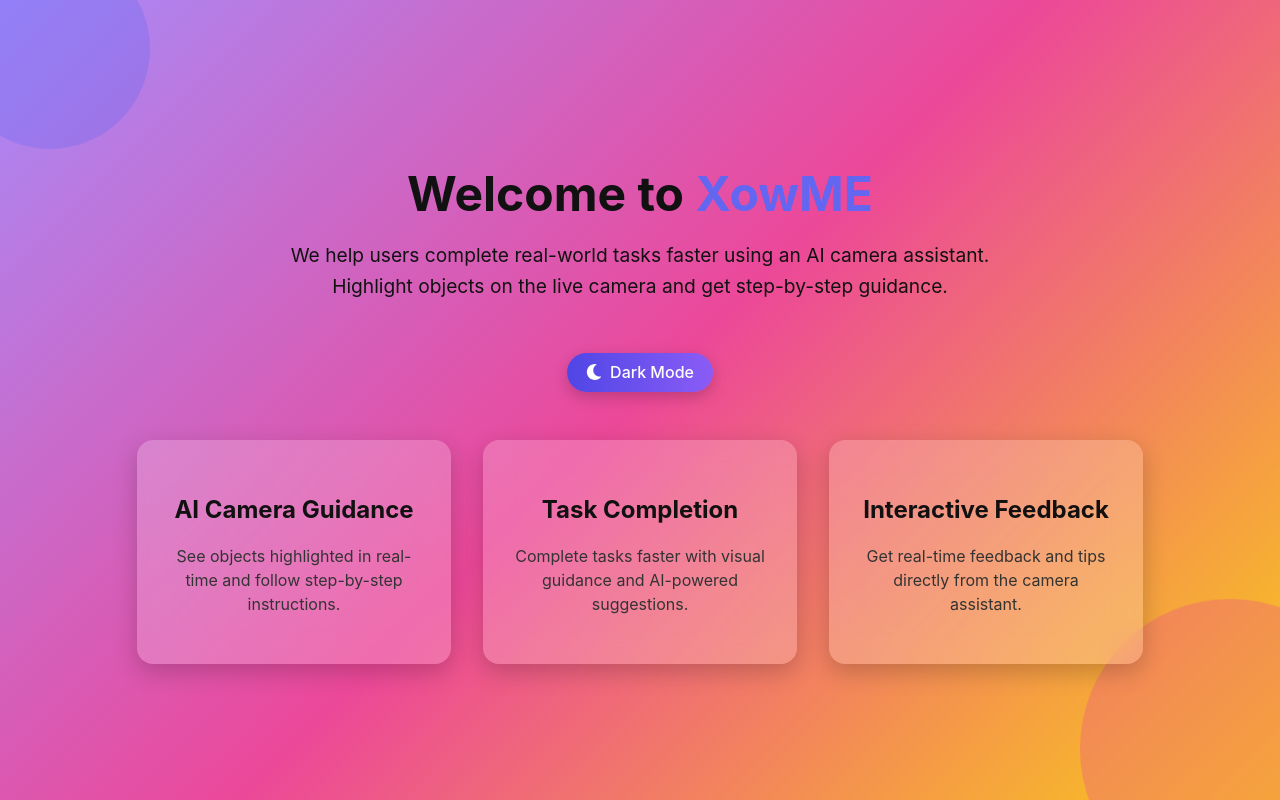
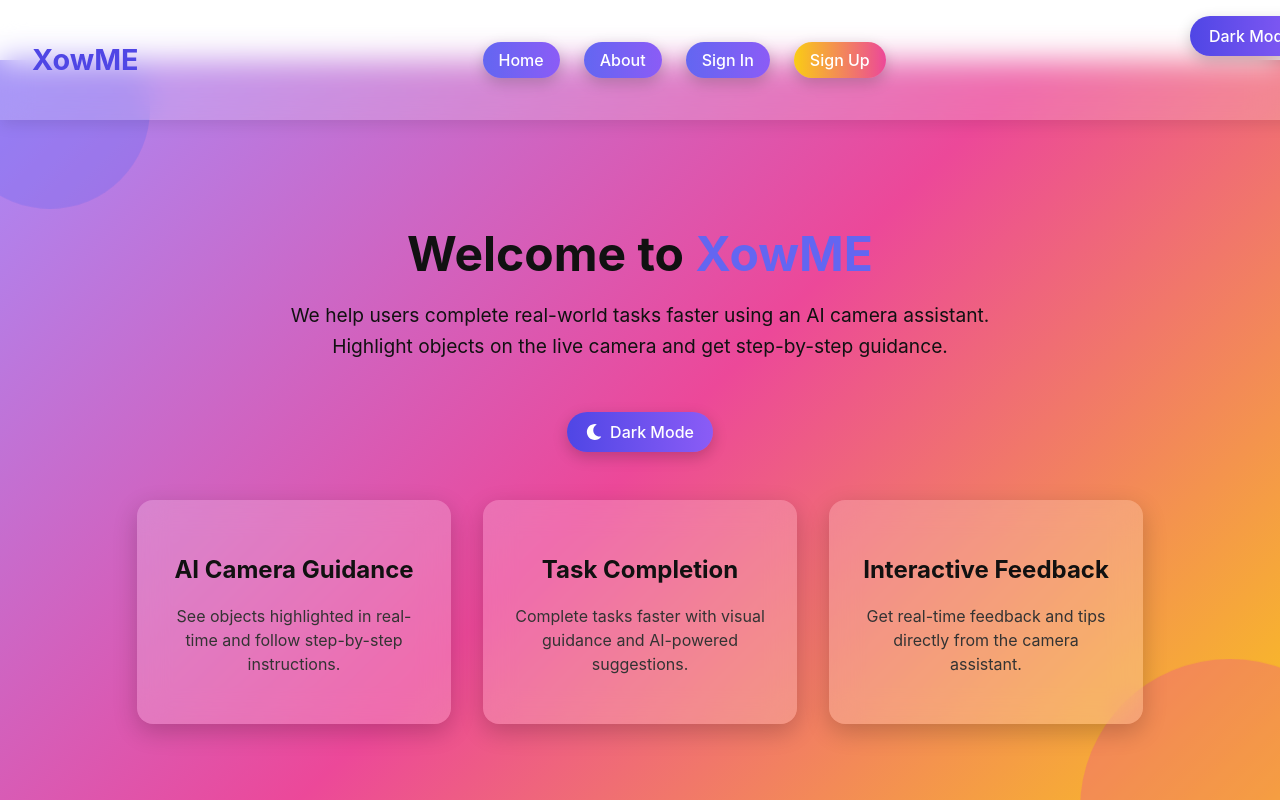
Before and after one commit to AymenHassini19/xowme, a React (Vite) app in the folder xowme/: page / in a window 1280 px wide. Built offline with nearby package versions, Linux system fonts and the light colour scheme.

Commit message:
adding a navbar

```diff
--- a/xowme/src/App.jsx
+++ b/xowme/src/App.jsx
@@ -1,12 +1,12 @@
 import React from "react";
 import { BrowserRouter, Routes, Route } from "react-router-dom";
 import Home from "./pages/Home.jsx";
-//import NavigationBar from "./components/NavigationBar.jsx";
+import NavigationBar from "./components/Navbar.jsx";
 
 export default function App() {
   return (
     <BrowserRouter>
-      {/* <NavigationBar /> */}
+       <NavigationBar />
       <Routes>
         <Route path="/" element={<Home />} />
       </Routes>
--- /dev/null
+++ b/xowme/src/components/Navbar.jsx
@@ -0,0 +1,28 @@
+import React, { useState } from "react";
+import "../styles/Navbar.css"; // We'll use the CSS you provided
+
+const Navbar = () => {
+  const [darkMode, setDarkMode] = useState(false);
+
+  const toggleDarkMode = () => {
+    setDarkMode(!darkMode);
+    document.body.classList.toggle("dark", !darkMode);
+  };
+
+  return (
+    <nav className="navbar">
+      <div className="navbar-logo">XowME</div>
+      <ul className="navbar-links">
+        <li><button className="nav-btn">Home</button></li>
+        <li><button className="nav-btn">About</button></li>
+        <li><button className="nav-btn">Sign In</button></li>
+        <li><button className="nav-btn sign-up">Sign Up</button></li>
+      </ul>
+      <button className="mode-toggle" onClick={toggleDarkMode}>
+        {darkMode ? "Light Mode" : "Dark Mode"}
+      </button>
+    </nav>
+  );
+};
+
+export default Navbar;
--- /dev/null
+++ b/xowme/src/styles/Navbar.css
@@ -0,0 +1,83 @@
+/* Navbar Container */
+.navbar {
+    width: 100%;
+    padding: 1rem 2rem;
+    display: flex;
+    align-items: center;
+    justify-content: space-between;
+    position: sticky;
+    top: 0;
+    z-index: 100;
+    background: rgba(255, 255, 255, 0.2);
+    backdrop-filter: blur(15px);
+    box-shadow: 0 4px 15px rgba(0,0,0,0.1);
+    transition: background 0.7s, color 0.7s;
+  }
+
+  body.dark .navbar {
+    background: rgba(43, 37, 64, 0.85);
+    box-shadow: 0 4px 15px rgba(24,21,64,0.5);
+  }
+
+  /* Logo */
+  .navbar-logo {
+    font-size: 1.8rem;
+    font-weight: bold;
+    color: #4f46e5;
+    transition: color 0.7s;
+  }
+
+  body.dark .navbar-logo {
+    color: #2dd4bf;
+  }
+
+  /* Navbar Links */
+  .navbar-links {
+    list-style: none;
+    display: flex;
+    gap: 1.5rem;
+    align-items: center;
+  }
+
+  /* Buttons */
+  .nav-btn {
+    padding: 0.5rem 1rem;
+    border: none;
+    border-radius: 999px;
+    cursor: pointer;
+    background: linear-gradient(90deg, #6366f1, #8b5cf6);
+    color: white;
+    font-size: 1rem;
+    transition: transform 0.3s, background 0.5s;
+    box-shadow: 0 5px 15px rgba(0,0,0,0.2);
+  }
+
+  .nav-btn:hover {
+    transform: scale(1.05);
+  }
+
+  body.dark .nav-btn {
+    background: linear-gradient(90deg, #15cfd1, #6366f1);
+    color: #10101a;
+    box-shadow: 0 5px 15px rgba(24,21,64,0.35);
+  }
+
+  .nav-btn.sign-up {
+    background: linear-gradient(90deg, #facc15, #ec4899);
+  }
+
+  body.dark .nav-btn.sign-up {
+    background: linear-gradient(90deg, #f59e42, #6366f1);
+  }
+
+  /* Responsive */
+  @media (max-width: 768px) {
+    .navbar {
+      flex-direction: column;
+      gap: 1rem;
+    }
+    .navbar-links {
+      flex-direction: column;
+      gap: 0.8rem;
+    }
+  }
```
